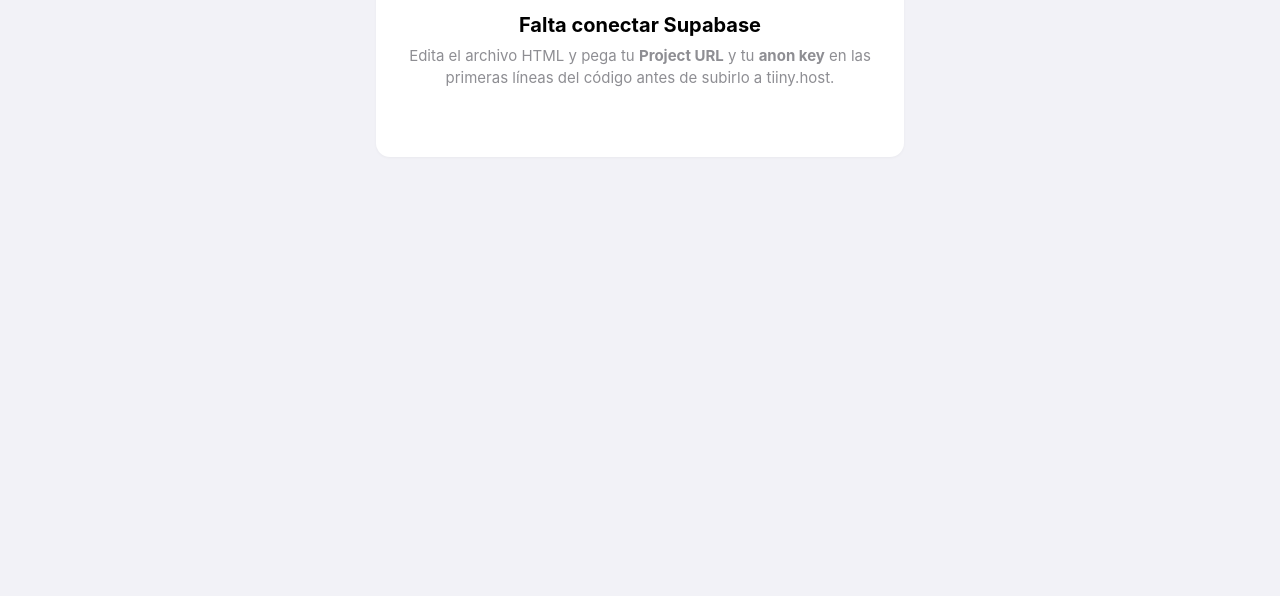
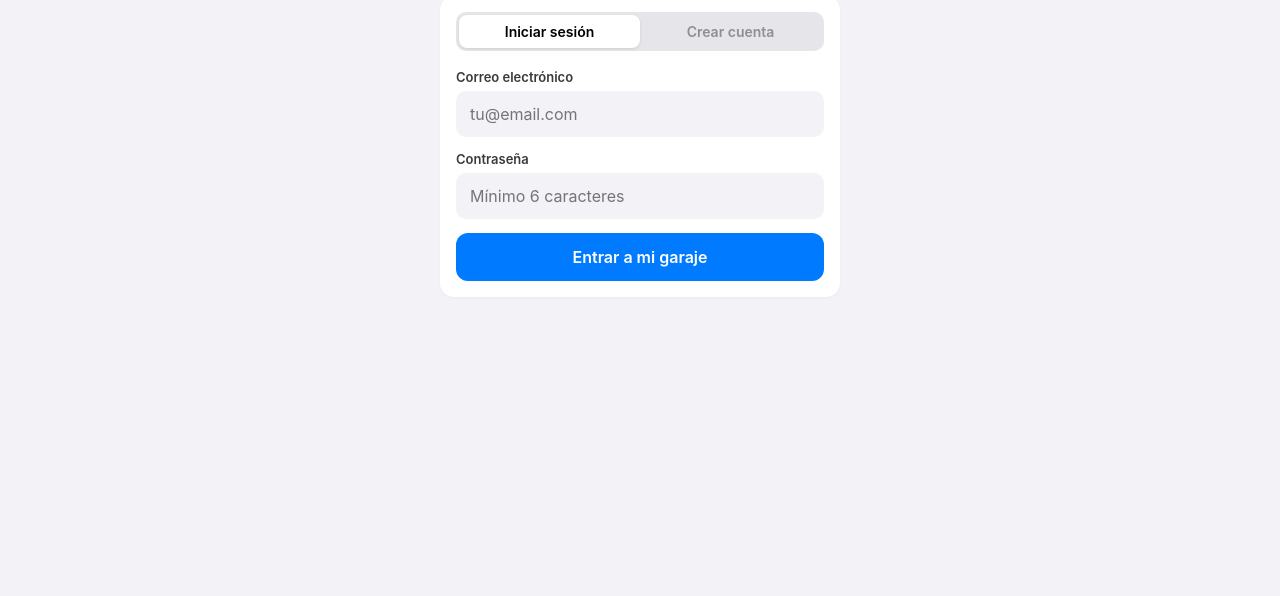
Before and after one commit to darioms1991/MyGaraje, a plain HTML site: page index.html in a window 1280 px wide. Shown: the part 204-800 px from the top of the page. Drawn offline with nearby package versions, Linux system fonts and the light colour scheme.

Commit message:
Subida conexión supabase

```diff
--- a/index.html
+++ b/index.html
@@ -568,8 +568,8 @@
     // =========================================================================
     // CONFIGURACION DE SUPABASE (Pega aqui tus credenciales una sola vez)
     // =========================================================================
-    var SUPABASE_URL = "PEGA_AQUI_TU_PROJECT_URL";
-    var SUPABASE_ANON_KEY = "PEGA_AQUI_TU_ANON_KEY";
+    var SUPABASE_URL = "https://vjctsioanntwucbzeuww.supabase.co";
+    var SUPABASE_ANON_KEY = "sb_publishable_mea3eVUQI8-AnAWXVdxjOQ_5KwoTNWb";
     var BUCKET_NAME = "garaje-archivos";
 
     var sb = null;
```
